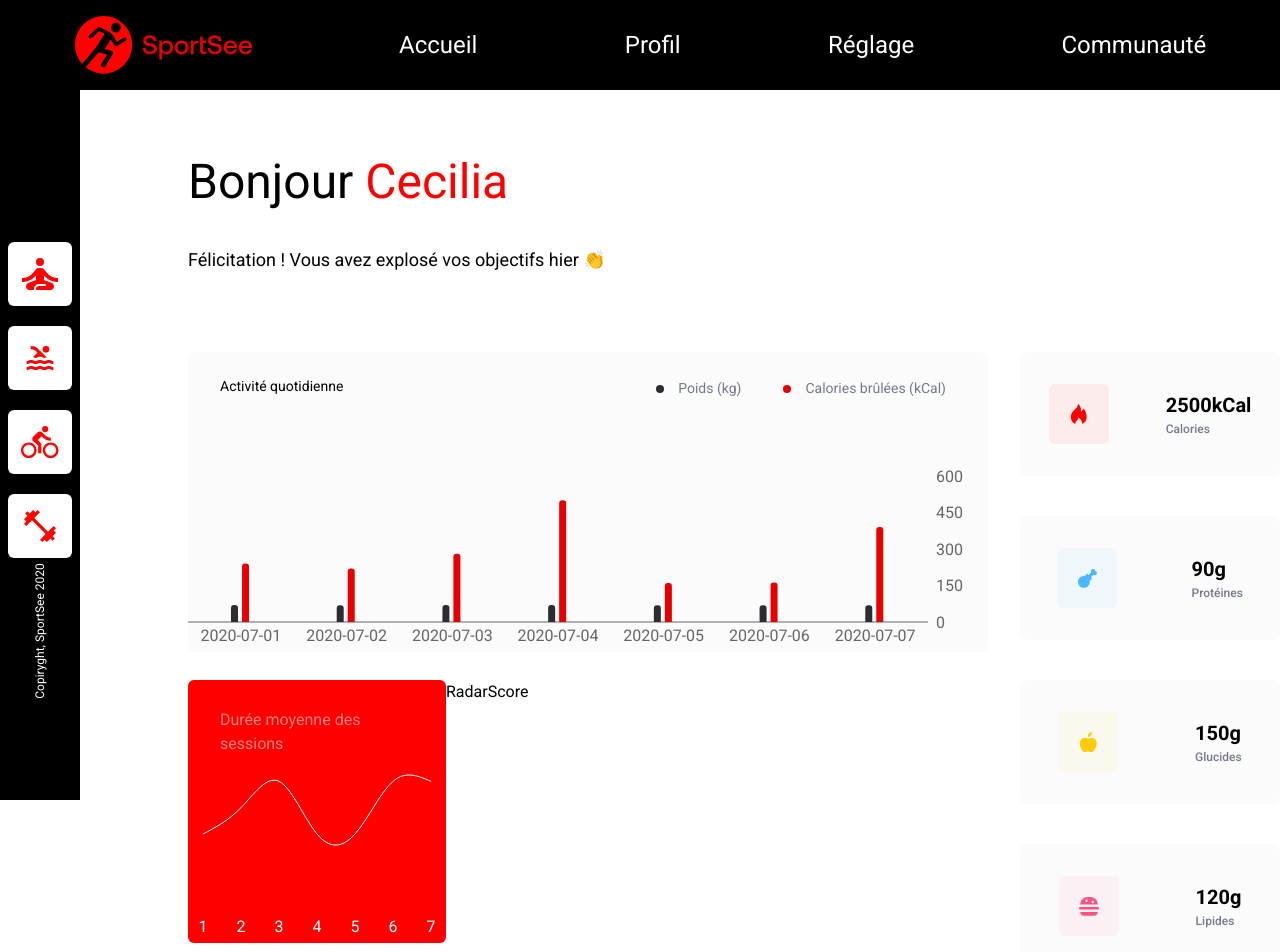
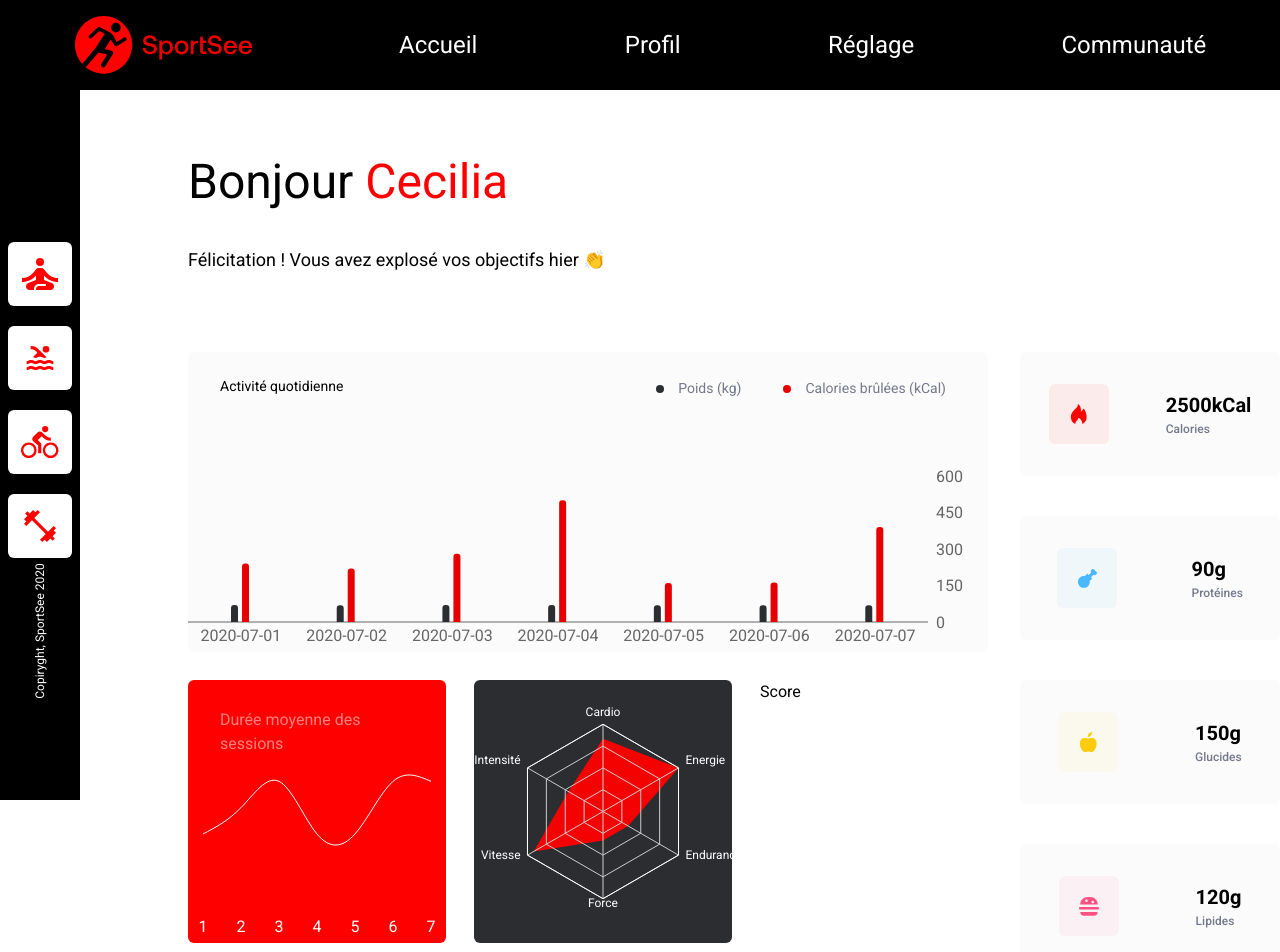
Before and after one commit to TriupLauro/KestelmanValentin_12_30092021, a React (Vite) app: page / in a window 1280 px wide. Shown: the top 952 px of the page. Built offline with nearby package versions, Linux system fonts and the light colour scheme.

Commit message:
Radar chart type of activity

```diff
--- a/src/App.jsx
+++ b/src/App.jsx
@@ -15,6 +15,7 @@ class App extends Component {
                         nutritionData={this.props.mainData.keyData}
                         activityData={this.props.activityData.sessions}
                         averageSessionsData={this.props.averageSessionsData.sessions}
+                        activityType={this.props.activityTypeData}
                     />
                 </div>
             </>
--- a/src/components/AverageSessionsLine.jsx
+++ b/src/components/AverageSessionsLine.jsx
@@ -11,7 +11,7 @@ class AverageSessionsLine extends Component {
                     width={258}
                     height={263}
                     border={5}
-                    className="bg-highlight rounded-md"
+                    className="bg-highlight rounded-md mr-7"
                     margin={{top:75, left:15, right:15}}
                 >
                     <XAxis dataKey="day"
--- a/src/components/Dashboard.jsx
+++ b/src/components/Dashboard.jsx
@@ -2,6 +2,7 @@ import {Component} from "react";
 import Nutrition from "./Nutrition";
 import DailyActivity from "./DailyActivity";
 import AverageSessionsLine from "./AverageSessionsLine";
+import RadarActivityType from "./RadarActivityType";
 
 class Dashboard extends Component {
     render() {
@@ -14,7 +15,7 @@ class Dashboard extends Component {
                         <DailyActivity data={this.props.activityData}/>
                         <div className="flex mt-7">
                             <AverageSessionsLine data={this.props.averageSessionsData} />
-                            <div>Radar</div>
+                            <RadarActivityType data={this.props.activityType} />
                             <div>Score</div>
                         </div>
                     </div>
--- /dev/null
+++ b/src/components/RadarActivityType.jsx
@@ -0,0 +1,39 @@
+import {Component} from "react";
+import {PolarAngleAxis, PolarGrid, Radar, RadarChart} from "recharts";
+
+class RadarActivityType extends Component {
+    constructor(props) {
+        super(props);
+        this.frenchLabels = {
+            1: 'Cardio',
+            2 : 'Energie',
+            3 : 'Endurance',
+            4 : 'Force',
+            5 : 'Vitesse',
+            6 : 'Intensité'
+        }
+    }
+
+    render() {
+        return (
+            <div>
+                <RadarChart
+                    width={258}
+                    height={263}
+                    data={this.props.data.data}
+                    className="bg-radar rounded-md mr-7"
+                    margin={{top:20,right:20,bottom:20,left:20}}
+                >
+                    <Radar dataKey="value" fill="#FF0101F2"/>
+                    <PolarGrid />
+                    <PolarAngleAxis dataKey="kind"
+                                    tickFormatter={tick => this.frenchLabels[tick]}
+                                    stroke="white" fontSize={12} tickLine={false}
+                    />
+                </RadarChart>
+            </div>
+        )
+    }
+}
+
+export default RadarActivityType
--- a/src/main.jsx
+++ b/src/main.jsx
@@ -2,15 +2,21 @@ import React from 'react'
 import ReactDOM from 'react-dom'
 import './index.css'
 import App from './App'
-import {USER_MAIN_DATA, USER_ACTIVITY, USER_AVERAGE_SESSIONS} from "./mocks/mockedData";
+import {USER_MAIN_DATA, USER_ACTIVITY, USER_AVERAGE_SESSIONS, USER_PERFORMANCE} from "./mocks/mockedData";
 
 const userData = USER_MAIN_DATA.find(data => data.id === 18)
 const userActivity = USER_ACTIVITY.find(data => data.userId === 18)
 const userAverageSessions = USER_AVERAGE_SESSIONS.find(data => data.userId === 18)
+const userActivityType = USER_PERFORMANCE.find(data => data.userId === 18)
 
 ReactDOM.render(
   <React.StrictMode>
-    <App mainData={userData} activityData={userActivity} averageSessionsData={userAverageSessions}/>
+    <App
+        mainData={userData}
+        activityData={userActivity}
+        averageSessionsData={userAverageSessions}
+        activityTypeData={userActivityType}
+    />
   </React.StrictMode>,
   document.getElementById('root')
 )
--- a/tailwind.config.js
+++ b/tailwind.config.js
@@ -11,7 +11,8 @@ module.exports = {
                 'carbs' : '#F9CE2310',
                 'lipids' : '#FD518110',
                 'calories' : '#FF000010',
-                'bar-chart-title' : '#20253A'
+                'bar-chart-title' : '#20253A',
+                'radar' : '#2B2D30'
 
             },
             spacing : {
```
